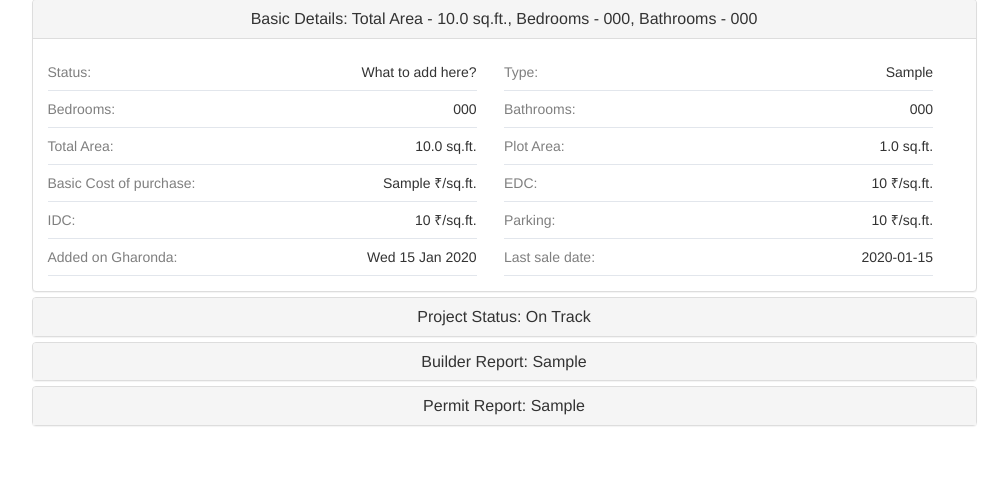
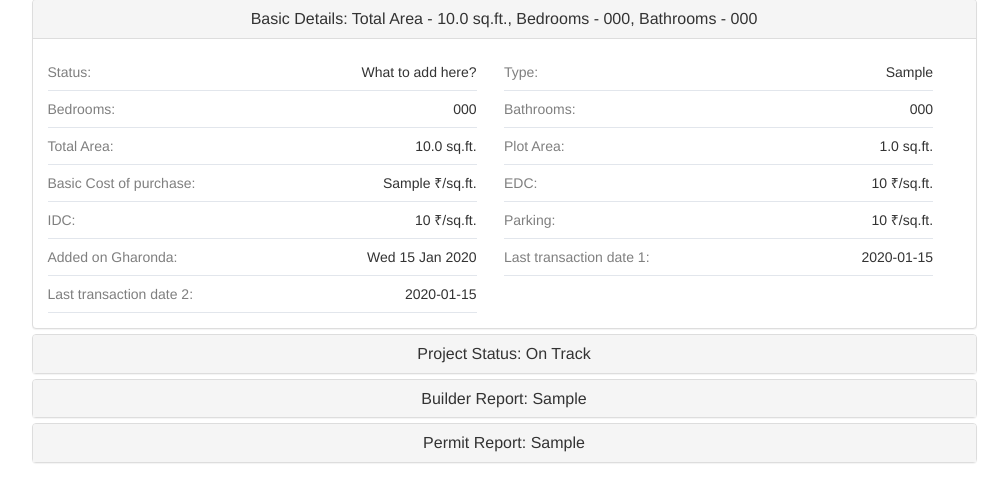
Before and after one commit to utkbansal/gharonda, a Django app: page /property/1/ in a window 1280 px wide. Shown: the part 200-702 px from the top of the page, without its empty margins (136-1144 px from the left). Run offline with Django 3.2, Linux system fonts and the light colour scheme; data comes from the database, SQL or seed files in the repository; tables that the repository leaves empty hold one stand-in row (values such as "Sample post"); grey boxes marked "Sample" are stand-in pictures; data that the repository does not hold is empty; some libraries are stand-ins or nearby versions.

Commit message:
Adds last transation date to basic details section

```diff
--- a/properties/templates/details.html
+++ b/properties/templates/details.html
@@ -89,7 +89,11 @@
                                 <div class="value">{{ property.added_on|date:"D d M Y" }}</div>
                             </div>
                             <div class="wide">
-                                <div class="text">Last sale date:</div>
+                                <div class="text">Last transaction date 1:</div>
+                                <div class="value">{{ property.owner.date_of_purchase }}</div>
+                            </div>
+                            <div class="wide">
+                                <div class="text">Last transaction date 2:</div>
                                 <div class="value">{{ property.owner.date_of_sale }}</div>
                             </div>
 
```
